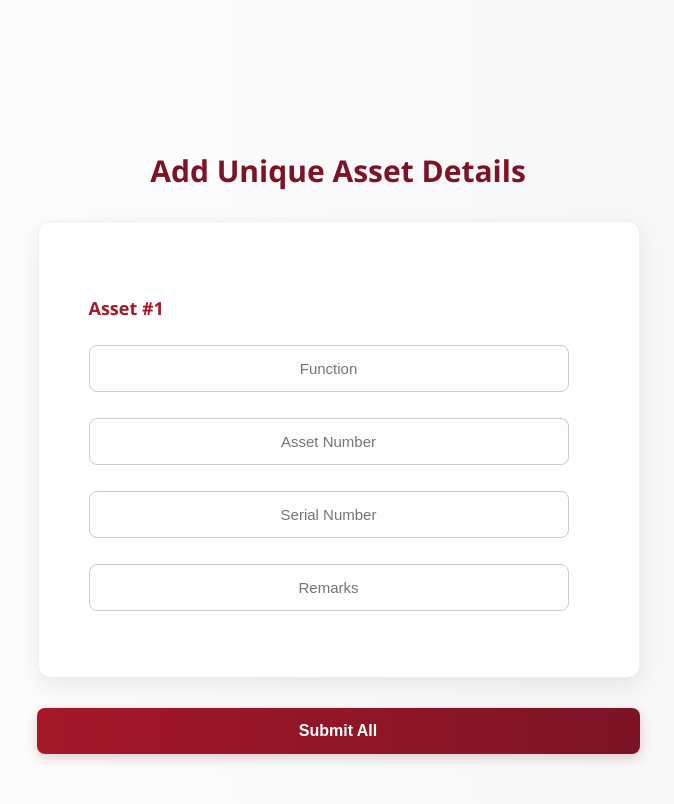
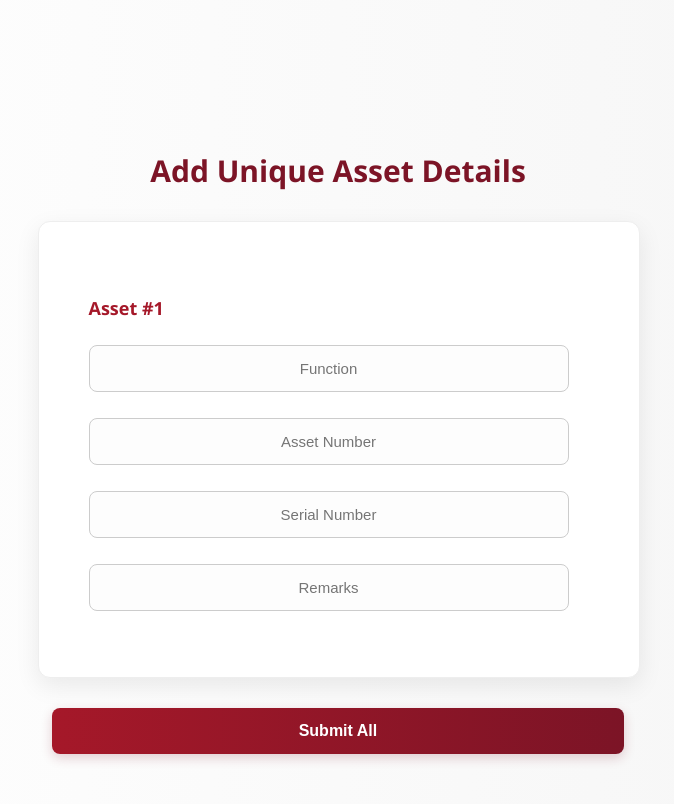
Before and after one commit to ruvindi-matharaarachchi/CPC-Assets-Management, a React (Create React App) app in the folder asset-management-frontend/: page /add-asset-details/1/1 in a window 1280 px wide. Shown: the top 804 px of the page, without its empty margins (302-976 px from the left). Built offline with nearby package versions, Linux system fonts and the light colour scheme.

Commit message:
Update AddAssetDetailsForm.css

```diff
--- a/asset-management-frontend/src/pages/AddAssetDetailsForm.css
+++ b/asset-management-frontend/src/pages/AddAssetDetailsForm.css
@@ -64,11 +64,11 @@ button[type="submit"] {
   border-radius: 8px;
   color: white;
   font-size: 16px;
-  margin-left: 0px;
+  margin-left: 15px;
   align-items: center;
   padding: 14px 12px;
   cursor: pointer;
-  width: 100%;
+  width: 95%;
   font-weight: 600;
   transition: background 0.3s ease, transform 0.2s ease;
   box-shadow: 0 4px 12px rgba(124, 20, 38, 0.2);
```
